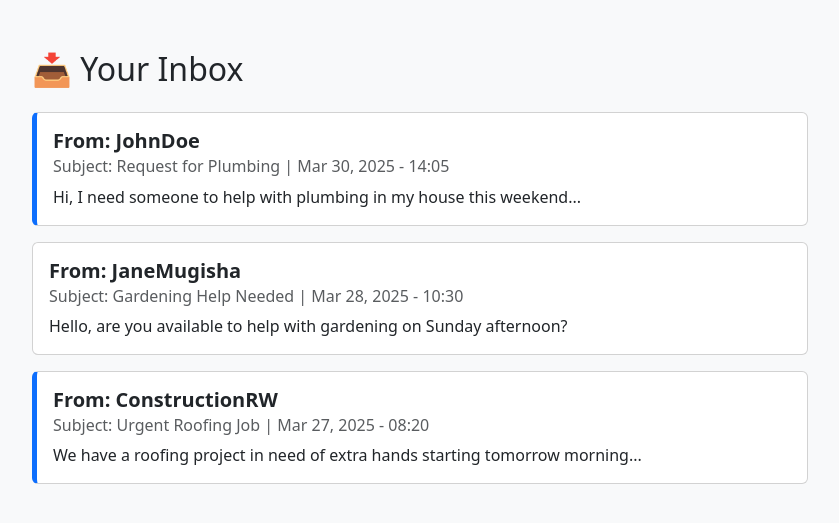
After one commit to nishimwetito/RTH_Demo, a Django app: page /inbox/ in a window 1280 px wide. The commit adds this page. Shown: the top 523 px of the page, without its empty margins (220-1059 px from the left). Run offline with Django 5.2, Linux system fonts and the light colour scheme; a user stored in the database is signed in.

Commit message:
working on messages

```diff
--- /dev/null
+++ b/templates/inbox.html
@@ -0,0 +1,63 @@
+<!-- inbox.html -->
+<!DOCTYPE html>
+<html lang="en">
+<head>
+    <meta charset="UTF-8">
+    <title>Inbox - Rwanda TempConnect Hub</title>
+    <link href="https://cdn.jsdelivr.net/npm/bootstrap@5.3.2/dist/css/bootstrap.min.css" rel="stylesheet">
+    <style>
+        body {
+            background-color: #f8f9fa;
+        }
+        .inbox-container {
+            max-width: 800px;
+            margin: 50px auto;
+        }
+        .message-card {
+            transition: all 0.3s ease;
+        }
+        .message-card:hover {
+            background-color: #f1f1f1;
+            cursor: pointer;
+        }
+        .unread {
+            border-left: 5px solid #0d6efd;
+        }
+        .card-title {
+            font-weight: bold;
+        }
+    </style>
+</head>
+<body>
+
+<div class="container inbox-container">
+    <h2 class="mb-4">📥 Your Inbox</h2>
+
+    <!-- Sample Messages -->
+    <div class="card mb-3 message-card unread">
+        <div class="card-body">
+            <h5 class="card-title">From: JohnDoe</h5>
+            <h6 class="card-subtitle mb-2 text-muted">Subject: Request for Plumbing | Mar 30, 2025 - 14:05</h6>
+            <p class="card-text">Hi, I need someone to help with plumbing in my house this weekend...</p>
+        </div>
+    </div>
+
+    <div class="card mb-3 message-card">
+        <div class="card-body">
+            <h5 class="card-title">From: JaneMugisha</h5>
+            <h6 class="card-subtitle mb-2 text-muted">Subject: Gardening Help Needed | Mar 28, 2025 - 10:30</h6>
+            <p class="card-text">Hello, are you available to help with gardening on Sunday afternoon?</p>
+        </div>
+    </div>
+
+    <div class="card mb-3 message-card unread">
+        <div class="card-body">
+            <h5 class="card-title">From: ConstructionRW</h5>
+            <h6 class="card-subtitle mb-2 text-muted">Subject: Urgent Roofing Job | Mar 27, 2025 - 08:20</h6>
+            <p class="card-text">We have a roofing project in need of extra hands starting tomorrow morning...</p>
+        </div>
+    </div>
+</div>
+
+</body>
+</html>
--- a/templates/navbar.html
+++ b/templates/navbar.html
@@ -15,6 +15,9 @@
                 <li class="nav-item">
                     <a class="nav-link" href="#">Contact Us</a>
                 </li>
+                <li class="nav-item">
+                    <a class="nav-link" href="{% url 'inbox' %}">inbox</a>
+                </li>
             </ul>
         </div>
     </div>
--- a/templates/register_navbar.html
+++ b/templates/register_navbar.html
@@ -7,6 +7,9 @@
       <div class="collapse navbar-collapse" id="navbarNav">
         <ul class="navbar-nav ms-auto">
           <li class="nav-item"><a class="nav-link" href="#features">Features</a></li>
+          <li class="nav-item">
+            <a class="nav-link" href="{% url 'inbox' %}">inbox</a>
+        </li>
           <li class="nav-item"><a class="nav-link" href="#jobs">Jobs</a></li>
           <li class="nav-item"><a class="nav-link" href="#contact">Contact</a></li>
           <li class="nav-item"><a class="nav-link btn btn-success text-white" href="{% url 'login' %}">Log In</a></li>
--- a/users/admin.py
+++ b/users/admin.py
@@ -1,5 +1,5 @@
 from django.contrib import admin
-from .models import Profile,Level1Profile,Level2Profile,Level3Profile,CompanyProfile,Address,Category,Skill
+from .models import Profile,Level1Profile,Level2Profile,Level3Profile,CompanyProfile,Address,Category,Skill,Message
 # Register your models here.
 admin.site.register(Profile)
 admin.site.register(Level1Profile)
@@ -9,3 +9,4 @@ admin.site.register(CompanyProfile)
 admin.site.register(Address)
 admin.site.register(Category)
 admin.site.register(Skill)
+admin.site.register(Message)
--- a/users/urls.py
+++ b/users/urls.py
@@ -22,6 +22,7 @@ urlpatterns = [
     path('allprofile3/',views.allprofiles3_view,name='allprofiles3'),
     path('allprofile1/',views.allprofiles1_view,name='allprofiles1'),
     path('like_profile/<int:profile_id>/', views.like_profile, name='like_profile'),
+    path('inbox/', views.inbox_view, name='inbox'),
 
 
 
--- a/users/views.py
+++ b/users/views.py
@@ -180,3 +180,15 @@ def like_profile(request, profile_id):
         'liked': liked,
         'total_likes': profile.likes.count()
     })
+
+
+# views.py
+
+from django.contrib.auth.decorators import login_required
+from django.shortcuts import render
+from .models import Message
+
+@login_required(login_url='login')
+def inbox_view(request):
+
+    return render(request, 'inbox.html')
```
Also changed, not shown: users/models.py (+19 -0 lines), db.sqlite3, users/migrations/0007_alter_profile_id_message.py (added).
